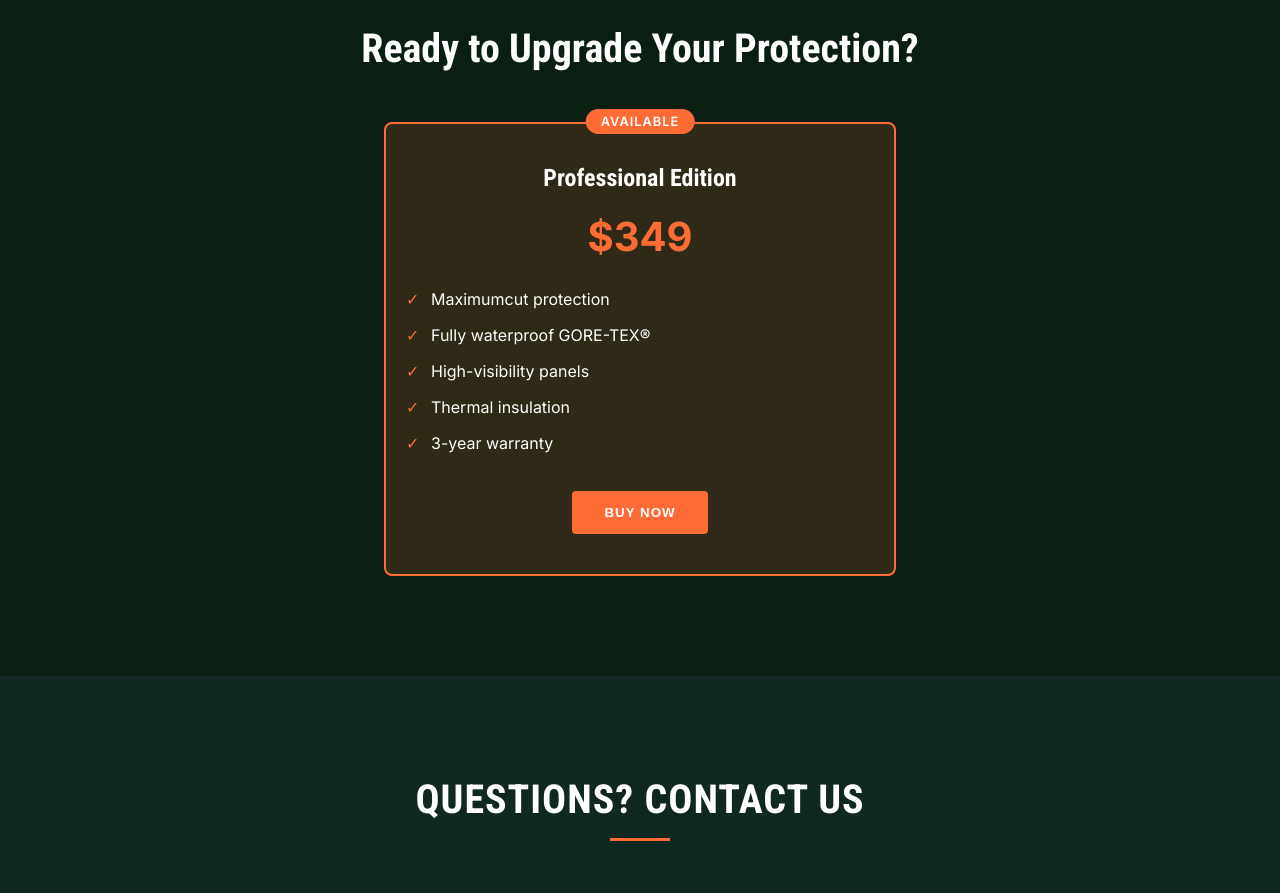
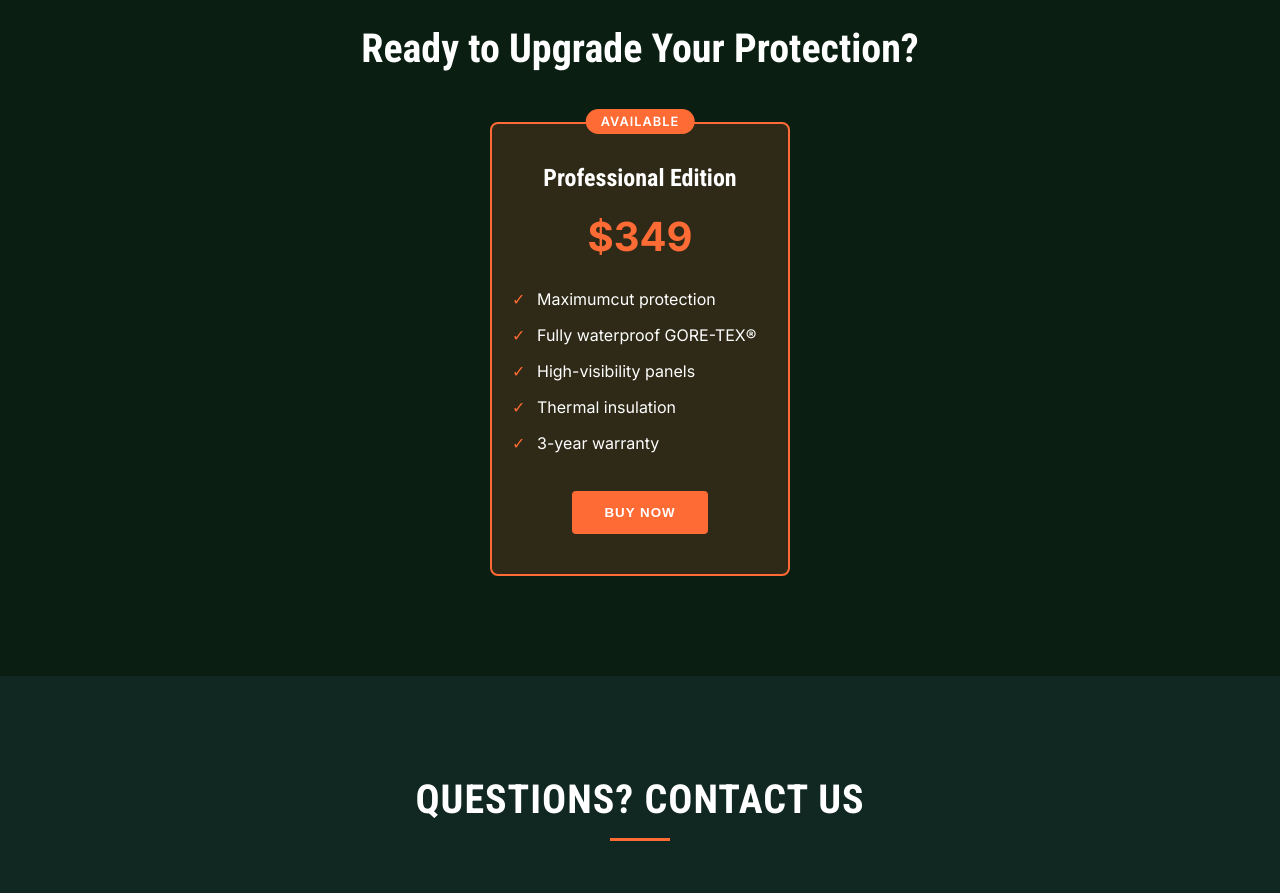
Before and after one commit to Mariussgal/TSE-Project, a Next.js app: page / in a window 1280 px wide. Shown: the part 6280-7173 px from the top of the page. Built offline with nearby package versions, Linux system fonts and the light colour scheme.

Commit message:
responsivness

```diff
--- a/components/About/About.css
+++ b/components/About/About.css
@@ -353,7 +353,8 @@
 }
 
 .pricing-options {
-  width: 40vw;
+  width: 90%;
+  max-width: 300px;
   margin: 0 auto;
 }
 
@@ -643,6 +644,7 @@
   .contact-email, .contact-phone {
     font-size: 1.1rem;
   }
+
 }
 
 .coming-soon-popup {
```
